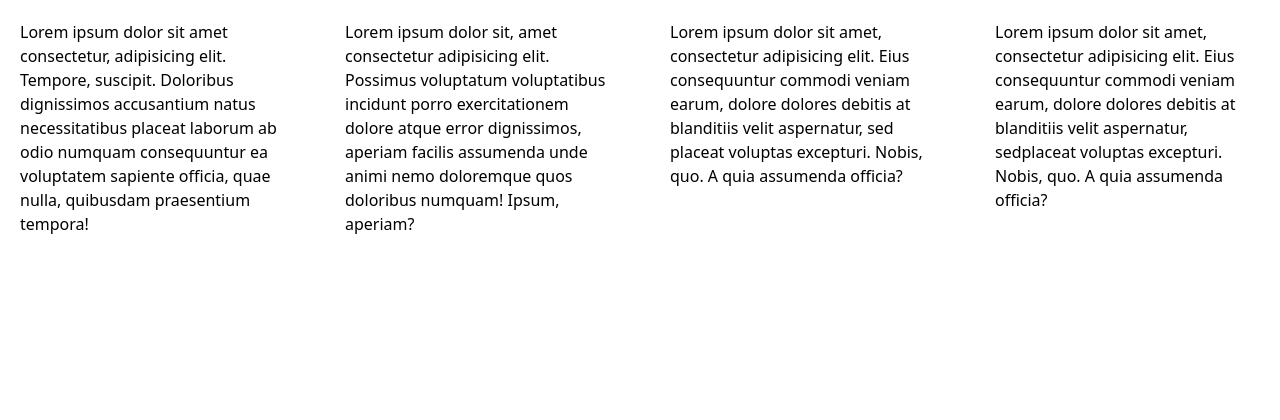
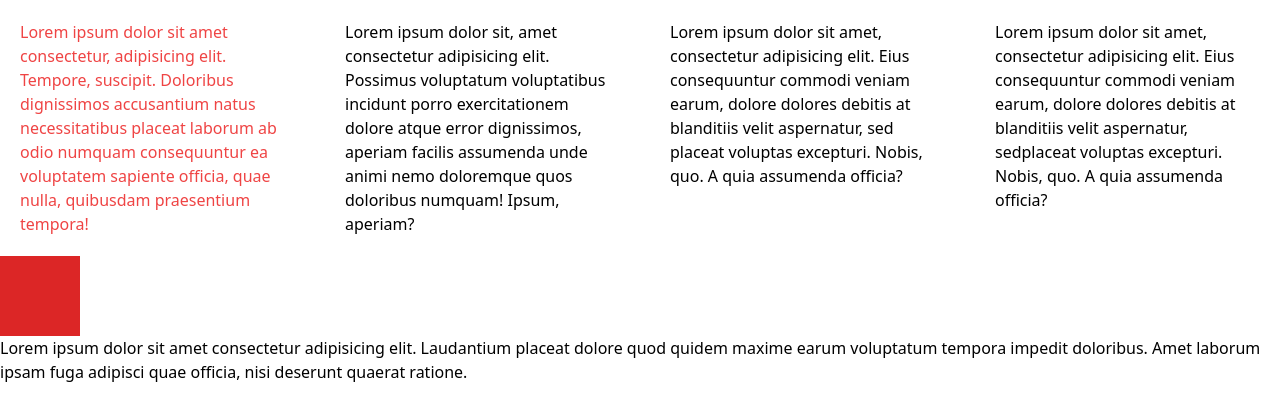
Before and after one commit to Aelinn1/Test-demo, a website: page src/index.html in a window 1280 px wide. Drawn offline with Linux system fonts and the light colour scheme.

Commit message:
second commit

```diff
--- a/src/index.html
+++ b/src/index.html
@@ -14,6 +14,10 @@
             <div class="w-full p-5"><p>Lorem ipsum dolor sit amet, consectetur adipisicing elit. Eius consequuntur commodi veniam earum, dolore dolores debitis at blanditiis velit aspernatur, sed placeat voluptas excepturi. Nobis, quo. A quia assumenda officia?</p></div>
             <div class="w-full p-5"><p>Lorem ipsum dolor sit amet, consectetur adipisicing elit. Eius consequuntur commodi veniam earum, dolore dolores debitis at blanditiis velit aspernatur, sedplaceat voluptas excepturi. Nobis, quo. A quia assumenda officia?</p></div>
         </div>
+        <div class="w-full">
+            <div class="bg-red-600 w-20 h-20"></div>
+        </div>
+        <p>Lorem ipsum dolor sit amet consectetur adipisicing elit. Laudantium placeat dolore quod quidem maxime earum voluptatum tempora impedit doloribus. Amet laborum ipsam fuga adipisci quae officia, nisi deserunt quaerat ratione.</p>
     </section>
 
 </body>
```
Also changed, not shown: public/style.css.
